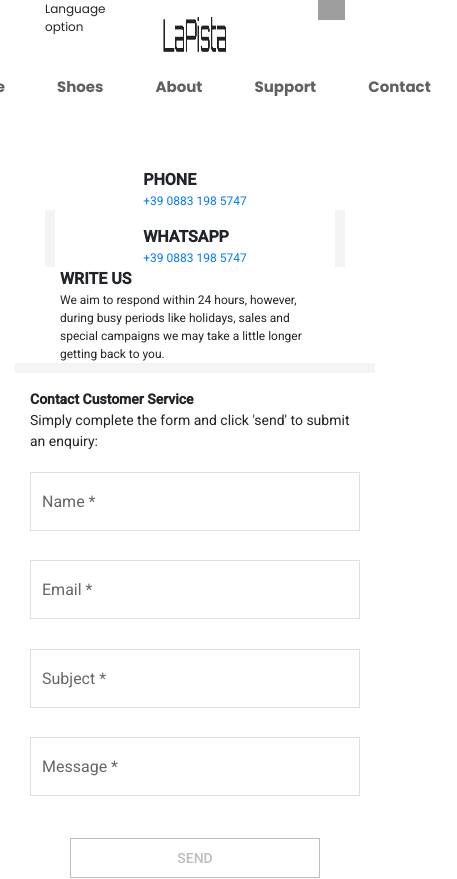
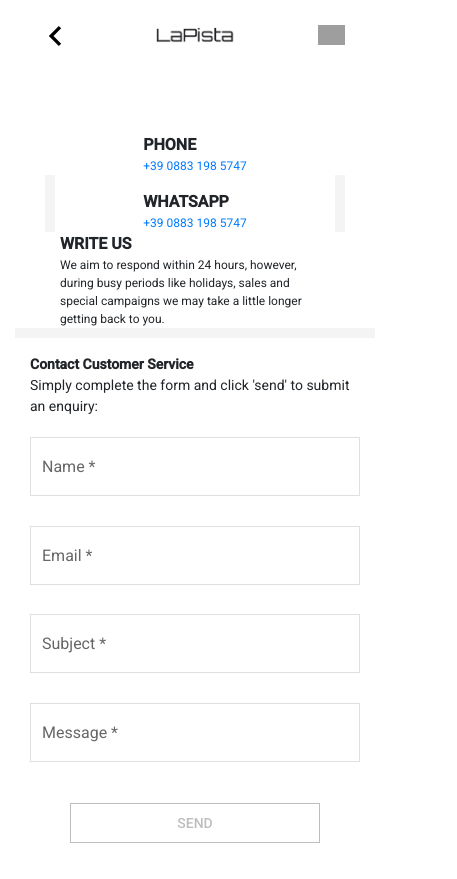
Before and after one commit to masterbg94/lapista, an Angular app: page /contact in a window 390 px wide. Shown: the top 879 px of the page, 457 px wide, since content can reach past the window. Built offline with nearby package versions, Linux system fonts and the light colour scheme; grey boxes are pictures that could not be loaded.

Commit message:
[responsive fix,toobar back button,email snack] * email snack bar notification * toolbar back button navigation / window.history.back() * responsive fixes...

```diff
--- a/src/app/core/components/contact-form/contact-form.component.ts
+++ b/src/app/core/components/contact-form/contact-form.component.ts
@@ -1,6 +1,7 @@
 import {Component, OnInit} from '@angular/core';
 import {DataService} from '../../services/data.service';
 import {FormBuilder, FormGroup, Validators} from '@angular/forms';
+import {MatSnackBar} from '@angular/material/snack-bar';
 
 @Component({
   selector: 'app-contact-form',
@@ -9,12 +10,20 @@ import {FormBuilder, FormGroup, Validators} from '@angular/forms';
 })
 export class ContactFormComponent implements OnInit {
   sendMailForm: FormGroup;
+  durationInSeconds: 5;
 
   constructor(
     private dataService: DataService,
-    private formBuilder: FormBuilder
+    private formBuilder: FormBuilder,
+    private _snackBar: MatSnackBar
   ) {
     this.createForm();
+  }
+
+  openSnackBar(message, action) {
+    this._snackBar.open(message, action, {
+      duration: this.durationInSeconds * 1000,
+    });
   }
 
   public createForm() {
@@ -33,10 +42,13 @@ export class ContactFormComponent implements OnInit {
     console.log('mailDataJSON', mailDataJSON);
     this.dataService.sendMail(mailData).subscribe(
       (resp: any) => {
-        alert('successfull send');
+        // alert('successfull send');
+        this.openSnackBar('Vasa poruka je poslata', 'Zatvori');
+        this.sendMailForm.reset();
       },
       (error: any) => {
         console.log(error);
+        this.openSnackBar('Doslo je do greske', 'Zatvori');
       }
     );
   }
--- a/src/app/core/components/home-four-images/home-four-images.component.scss
+++ b/src/app/core/components/home-four-images/home-four-images.component.scss
@@ -28,6 +28,7 @@
 }
 
 .one-of-four {
+  margin-bottom: 15px;
   .image-overlay {
     position: absolute;
     top: 0;
--- a/src/app/core/components/home-three-images/home-three-images.component.scss
+++ b/src/app/core/components/home-three-images/home-three-images.component.scss
@@ -1,3 +1,4 @@
 .one-of-three{
   cursor: pointer;
+  margin-bottom: 15px;
 }
--- a/src/app/core/components/product-detail-text/product-detail-text.component.html
+++ b/src/app/core/components/product-detail-text/product-detail-text.component.html
@@ -28,9 +28,9 @@
         *ngFor="let s of selectedColor?.sizes"
         (click)="selectSize(s)"
         [class.size-number-selected]="selectedSize?.sizeName === s?.sizeName"
-        [class.size-number-disabled]="s.sizeCount === 0"
-        [ngStyle]="{'text-decoration' : s.sizeCount === 0 ? 'line-through' : 'none'}"
-        [disabled]="s.sizeCount === 0"
+        [class.size-number-disabled]="s.sizeCount <= 0"
+        [ngStyle]="{'text-decoration' : s.sizeCount <= 0 ? 'line-through' : 'none'}"
+        [disabled]="s.sizeCount <= 0"
       >
         {{ s.sizeName }}
       </button>
--- /dev/null
+++ b/src/app/core/components/snack-bar-example.html
@@ -0,0 +1,3 @@
+<span class="example-pizza-party">
+  Forma uspesno poslata! <3 🍕
+</span>
--- a/src/app/core/components/toolbar/toolbar.component.html
+++ b/src/app/core/components/toolbar/toolbar.component.html
@@ -1,11 +1,16 @@
 <div class="container-fluid">
-  <div class="container toolbar-top d-flex justify-content-between">
-    <div class="col-lg-3">
+  <div class="container toolbar-top d-flex justify-content-between align-items-center">
+    <div class="col-lg-3" *ngIf="innerWidth>768">
       <p style="font-size: 12px">Language option</p>
     </div>
-    <div class="toolbar-logo d-flex justify-content-center">
+    <div class="col-lg-3" *ngIf="innerWidth<=768">
+<!--      <p style="font-size: 12px" ><</p>-->
+      <img src="assets/img/left-chevron.svg" (click)="goBack()" alt="lapista go back" style="max-height: 20px;min-height: 15px">
+    </div>
+
+    <div class="toolbar-logo d-flex justify-content-center col-lg-6">
 <!--      <img src="assets/img/lapista-logo.jpg" alt="lapista-logo" class="img-fluid">-->
-      <img src="assets/img/LaPista-Logo-main.png" alt="lapista-logo" class="img-fluid" style="max-height: 40px">
+      <img src="assets/img/LaPista-Logo-main.png" alt="lapista-logo" class="img-fluid" style="max-height: 40px;object-fit: contain">
     </div>
 
     <div class="col-lg-3 d-flex justify-content-end">
@@ -13,7 +18,7 @@
     </div>
   </div>
 
-  <div class="toolbar-container d-flex justify-content-center">
+  <div class="toolbar-container d-flex justify-content-center" *ngIf="innerWidth>768">
     <div class="toolbar-main-menu d-flex flex-grow-1 justify-content-center">
       <p class="toolbar-main-menu-item" *ngFor="let m of menu"
          [routerLink]="m.route"
--- a/src/app/core/components/toolbar/toolbar.component.ts
+++ b/src/app/core/components/toolbar/toolbar.component.ts
@@ -1,4 +1,4 @@
-import {Component, OnInit} from '@angular/core';
+import {Component, HostListener, OnInit} from '@angular/core';
 
 @Component({
   selector: 'app-toolbar',
@@ -6,8 +6,14 @@ import {Component, OnInit} from '@angular/core';
   styleUrls: ['./toolbar.component.scss']
 })
 export class ToolbarComponent implements OnInit {
+  innerWidth: number;
 
   constructor() { }
+
+  @HostListener('window:resize', ['$event'])
+  onResize(event) {
+    this.innerWidth = window.innerWidth;
+  }
 
   menu = [
     {
@@ -33,6 +39,11 @@ export class ToolbarComponent implements OnInit {
   ];
 
   ngOnInit(): void {
+    this.innerWidth = window.innerWidth;
+  }
+
+  goBack() {
+    window.history.back();
   }
 
 }
--- a/src/app/modules/custom-material.module.ts
+++ b/src/app/modules/custom-material.module.ts
@@ -3,9 +3,10 @@ import { MatFormFieldModule } from '@angular/material/form-field';
 import { MatInputModule } from '@angular/material/input';
 import { MatButtonModule } from '@angular/material/button';
 import { MatIconModule } from '@angular/material/icon';
+import {MatSnackBarModule} from '@angular/material/snack-bar';
 
 @NgModule({
-  imports: [MatFormFieldModule, MatInputModule, MatButtonModule, MatIconModule],
-  exports: [MatFormFieldModule, MatInputModule, MatButtonModule, MatIconModule],
+  imports: [MatFormFieldModule, MatInputModule, MatButtonModule, MatIconModule, MatSnackBarModule],
+  exports: [MatFormFieldModule, MatInputModule, MatButtonModule, MatIconModule, MatSnackBarModule],
 })
 export class CustomMaterialModule {}
--- a/src/app/modules/product-detail/pages/product-detail.component.html
+++ b/src/app/modules/product-detail/pages/product-detail.component.html
@@ -1,11 +1,11 @@
 <div class="container-fluid mt-5">
   <div class="container">
     <div class="col-lg-12 d-flex flex-wrap" *ngIf="singleDataObject && detailImage">
-      <div class="col-lg-6 w-50 d-flex align-items-center justify-content-center">
+      <div class="col-lg-6 d-flex align-items-center justify-content-center">
         <app-product-img [detailImage]="detailImage">
         </app-product-img>
       </div>
-      <div class="col-lg-6 w-50">
+      <div class="col-lg-6">
         <app-product-text
           [detailText]="singleDataObject"
         ></app-product-text>
```
Also changed, not shown: src/app/core/components/product-detail-text/product-detail-text.component.ts (+12 -9 lines), src/assets/img/left-chevron.svg (added).
